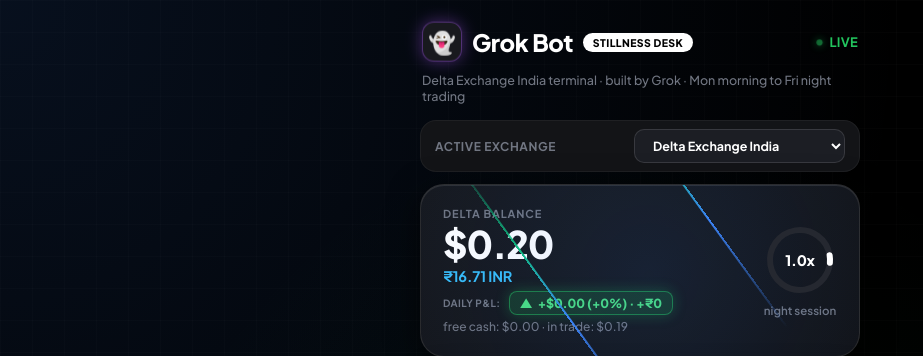
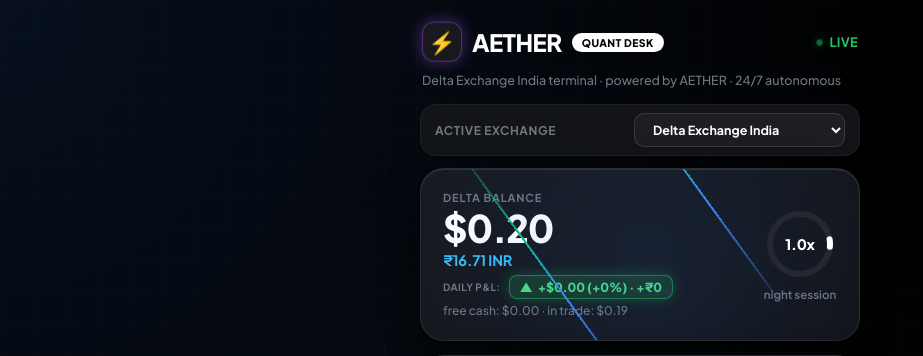
Before and after one commit to indiantrader803-bot/GrokTradeingBrain, a FastAPI app: page / in a window 1280 px wide. Shown: the top 356 px of the page, without its empty margins (0-923 px from the left). Run offline with FastAPI, Linux system fonts and the light colour scheme; data that the repository does not hold is empty.

Commit message:
brand: rename UI to AETHER · QUANT DESK

```diff
--- a/dashboard/templates/index.html
+++ b/dashboard/templates/index.html
@@ -5,7 +5,7 @@
 <meta name="viewport" content="width=device-width, initial-scale=1.0, maximum-scale=1.0, user-scalable=no, viewport-fit=cover">
 <meta name="apple-mobile-web-app-capable" content="yes">
 <meta name="apple-mobile-web-app-status-bar-style" content="black-translucent">
-<title>Grok Bot · STILLNESS DESK</title>
+<title>AETHER · QUANTUM DESK</title>
 <link rel="preconnect" href="https://fonts.googleapis.com">
 <link rel="preconnect" href="https://fonts.gstatic.com" crossorigin>
 <link href="https://fonts.googleapis.com/css2?family=Plus+Jakarta+Sans:wght@400;500;600;700;800&family=JetBrains+Mono:wght@400;500;600;700&display=swap" rel="stylesheet">
@@ -1300,9 +1300,9 @@ body::before {
   <!-- 1. Header Bar -->
   <div class="top-header">
     <div class="brand-identity">
-      <div class="brand-avatar">👻</div>
-      <div class="brand-title">Grok Bot</div>
-      <div class="stillness-pill">STILLNESS DESK</div>
+      <div class="brand-avatar">⚡</div>
+      <div class="brand-title">AETHER</div>
+      <div class="stillness-pill">QUANT DESK</div>
     </div>
     <div class="live-indicator">
       <div class="live-dot"></div>
@@ -1311,7 +1311,7 @@ body::before {
   </div>
 
   <div class="sub-tagline" id="exchange-sub-tagline">
-    Delta Exchange India terminal · built by Grok · Mon morning to Fri night trading
+    Delta Exchange India terminal · powered by AETHER · 24/7 autonomous
   </div>
 
   <!-- Exchange Switcher Dropdown Bar -->
@@ -1801,13 +1801,13 @@ function onExchangeChange(val) {
   scanIndex = 0;
 
   if (val === 'binance') {
-    document.getElementById('exchange-sub-tagline').textContent = 'Binance Futures terminal · built by Grok · 24/7 autonomous';
+    document.getElementById('exchange-sub-tagline').textContent = 'Binance Futures terminal · powered by AETHER · 24/7 autonomous';
     document.getElementById('venue-label').textContent = 'FOUND ON BINANCE FUTURES';
     document.getElementById('balance-platform-label').textContent = 'BINANCE BALANCE';
     document.getElementById('trade-log-title').textContent = 'Trade log · Binance';
     document.getElementById('bottom-info-note').textContent = 'Connected to Binance USDT-M Futures · Live 24/7 AI Engine';
   } else {
-    document.getElementById('exchange-sub-tagline').textContent = 'Delta Exchange India terminal · built by Grok · 24/7 autonomous';
+    document.getElementById('exchange-sub-tagline').textContent = 'Delta Exchange India terminal · powered by AETHER · 24/7 autonomous';
     document.getElementById('venue-label').textContent = 'FOUND ON DELTA EXCHANGE';
     document.getElementById('balance-platform-label').textContent = 'DELTA BALANCE';
     document.getElementById('trade-log-title').textContent = 'Trade log · Delta';
```
